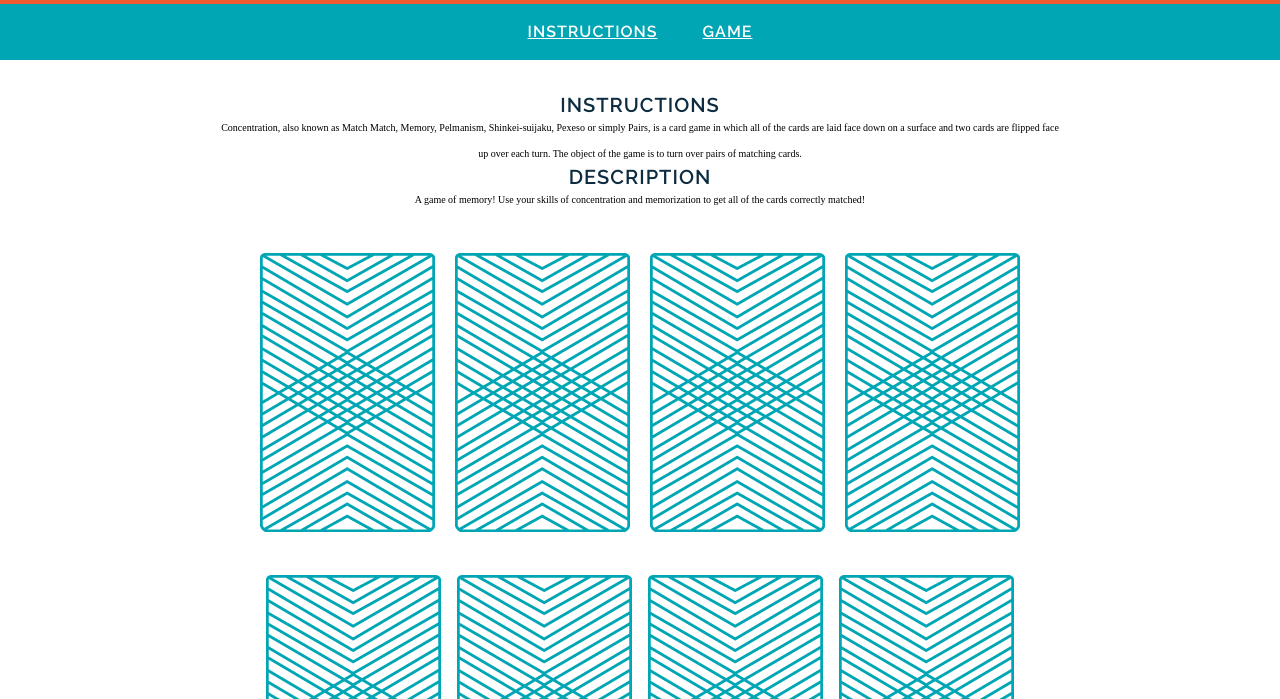
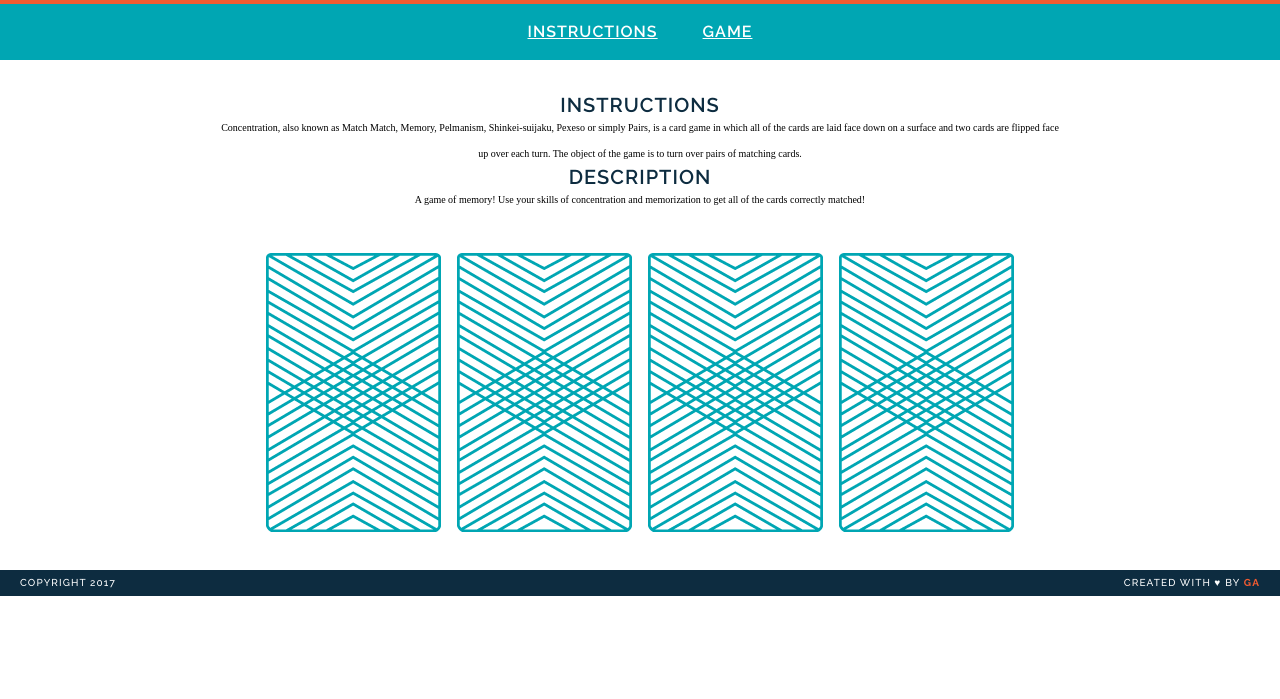
Before and after one commit to nikkiricks/wdi-fundamentals-memorygame, a plain HTML site: page memory_game/index.html in a window 1280 px wide. Shown: the part 101-800 px from the top of the page. Drawn offline with Linux system fonts and the light colour scheme; a web font is replaced by a local one.

Commit message:
creatied game logic

```diff
--- a/memory_game/index.html
+++ b/memory_game/index.html
@@ -18,12 +18,6 @@
 <p>Concentration, also known as Match Match, Memory, Pelmanism, Shinkei-suijaku, Pexeso or simply Pairs, is a card game in which all of the cards are laid face down on a surface and two cards are flipped face up over each turn. The object of the game is to turn over pairs of matching cards.</p>
 <h2>Description</h2>
 <p>A game of memory! Use your skills of concentration and memorization to get all of the cards correctly matched!</p>
-<div>
-<img src="images/back.png" alt="Queen of Diamonds">
-<img src="images/back.png" alt="Queen of Hearts">
-<img src="images/back.png" alt="King of Diamonds">
-<img src="images/back.png" alt="King of Hearts">
-</div>
 <div id="game-board" class= "board clearfix"></div>
 </main>
 <footer class="clearfix">
--- a/memory_game/main.js
+++ b/memory_game/main.js
@@ -54,7 +54,7 @@ var createBoard = function() {
 		var cardElement = document.createElement("img");
 		cardElement.setAttribute("src", "images/back.png");
 		cardElement.setAttribute("data-id", i);
-		cardElement.addEventListener("click", flipCard); //
+		cardElement.addEventListener("click", flipCard);
 		document.getElementById("game-board").appendChild(cardElement);
 	}
 };
```
